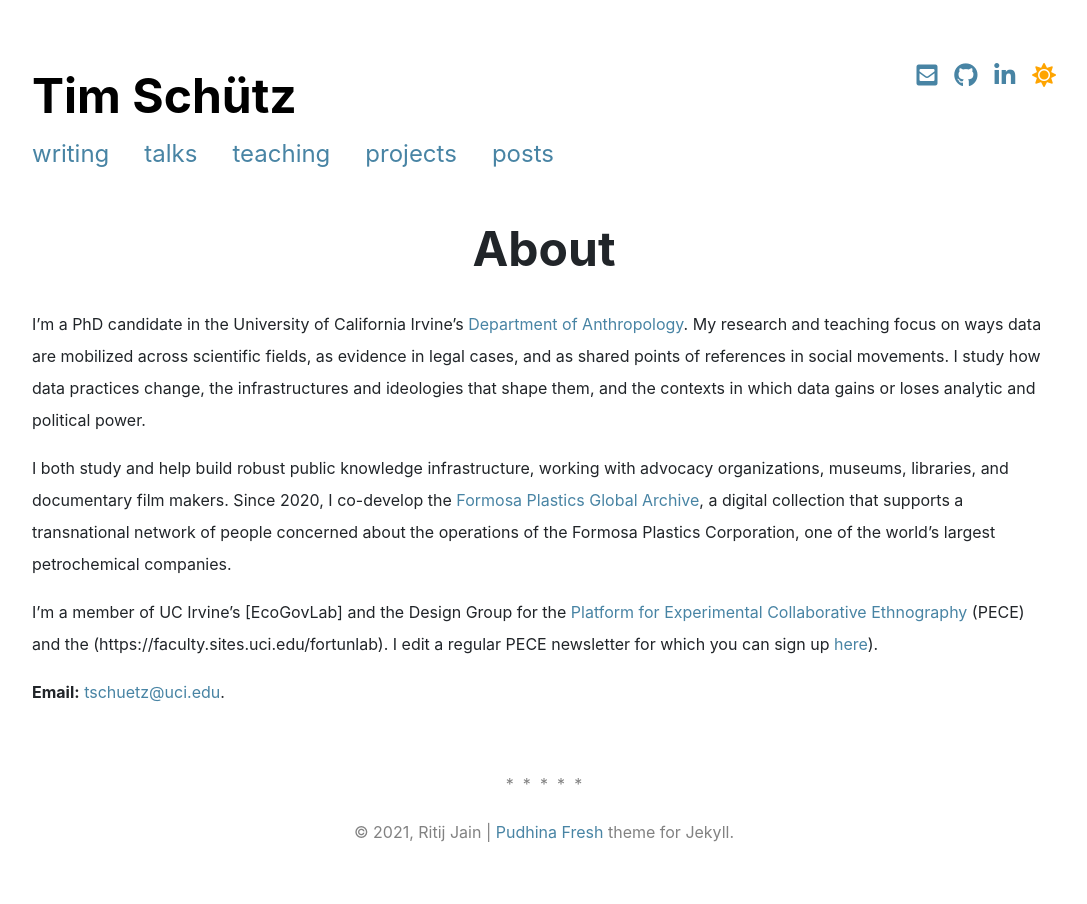
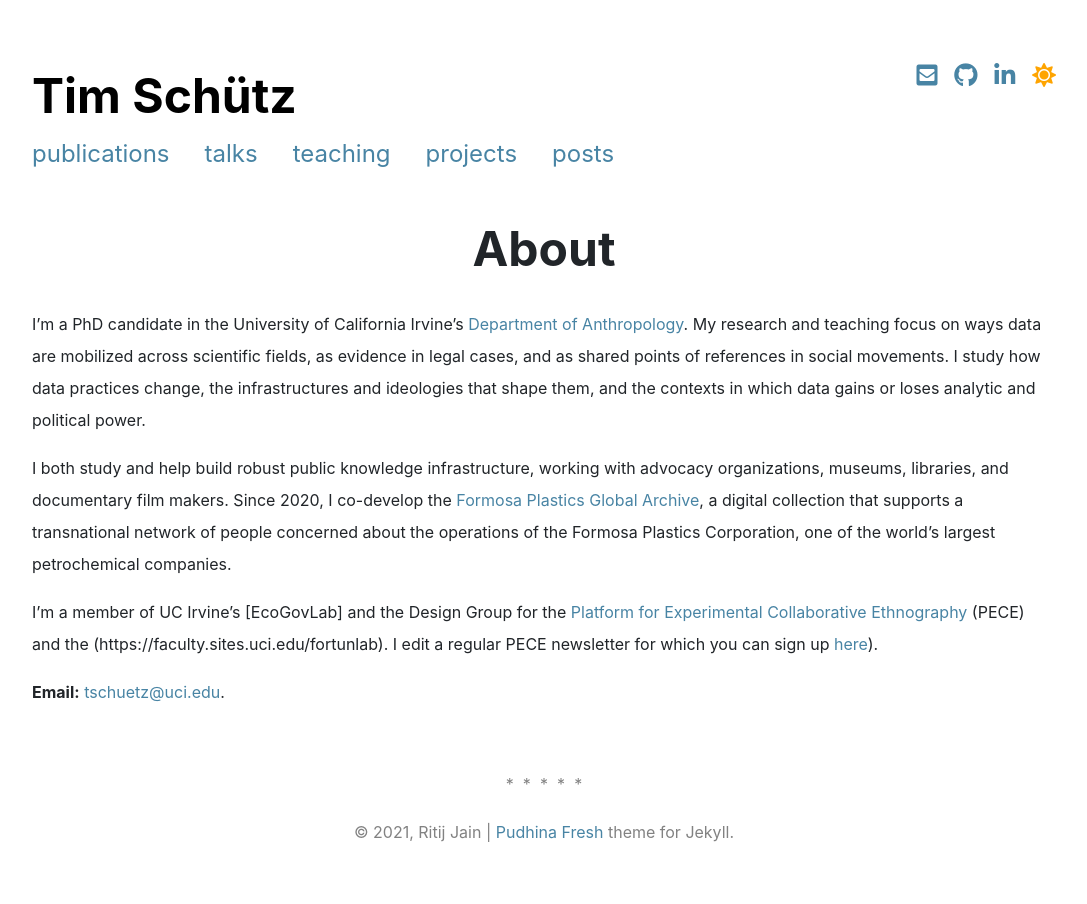
Before and after one commit to timschuetz/personal, a Jekyll site: the page built from index.md, in a window 1280 px wide. Shown: the whole page, without its empty margins (96-1183 px from the left). Built offline with Jekyll 4.4.1, drawn with Linux system fonts in a browser that asks for light colours; nearby versions of some CDN libraries; a style sheet for code colours, icons or effects is not loaded.

Commit message:
Update header.html

```diff
--- a/_includes/header.html
+++ b/_includes/header.html
@@ -6,7 +6,7 @@
 <a href="{{ site.url }}" class="logo">{{ site.short_logo }}</a>
 {% endif %}
 <ul class="menu">
-<li class="menu__entry"><a href="{{ site.url }}/publications">writing</a></li>
+<li class="menu__entry"><a href="{{ site.url }}/publications">publications</a></li>
 <li class="menu__entry"><a href="{{ site.url }}/talks">talks</a></li>
 <li class="menu__entry"><a href="{{ site.url }}/teaching">teaching</a></li>
 <li class="menu__entry"><a href="{{ site.url }}/projects">projects</a></li>
```
